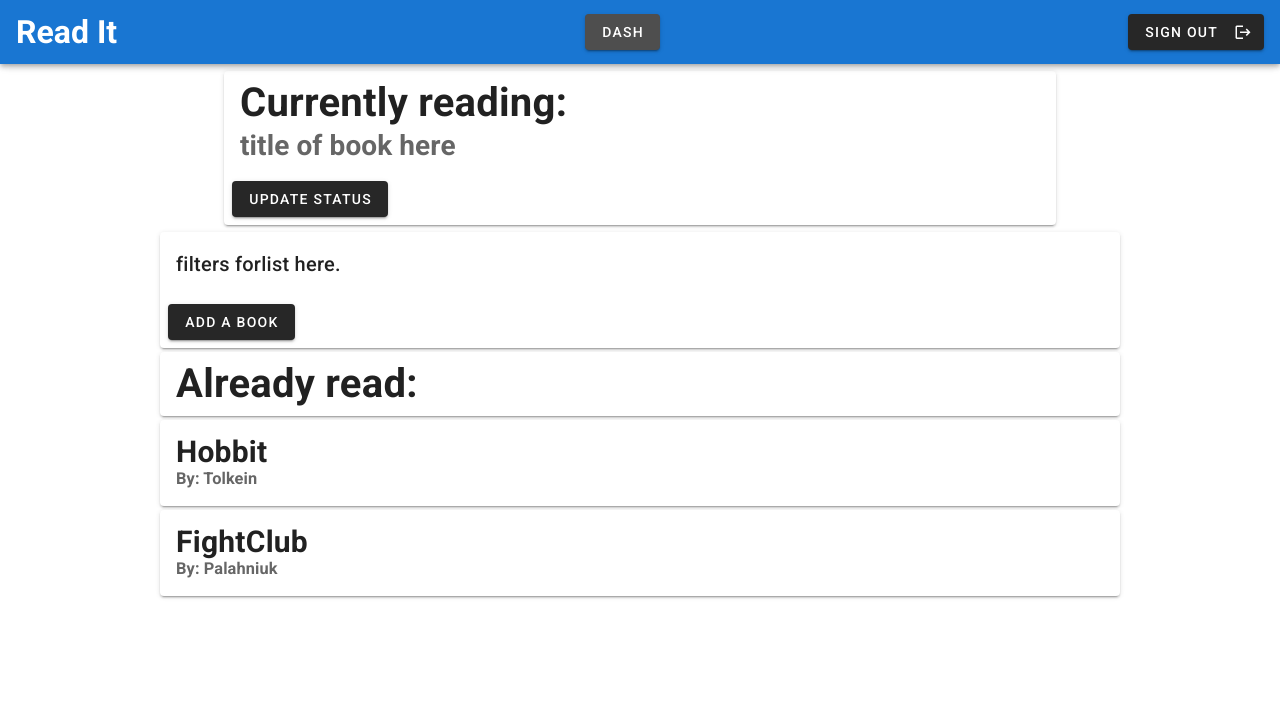
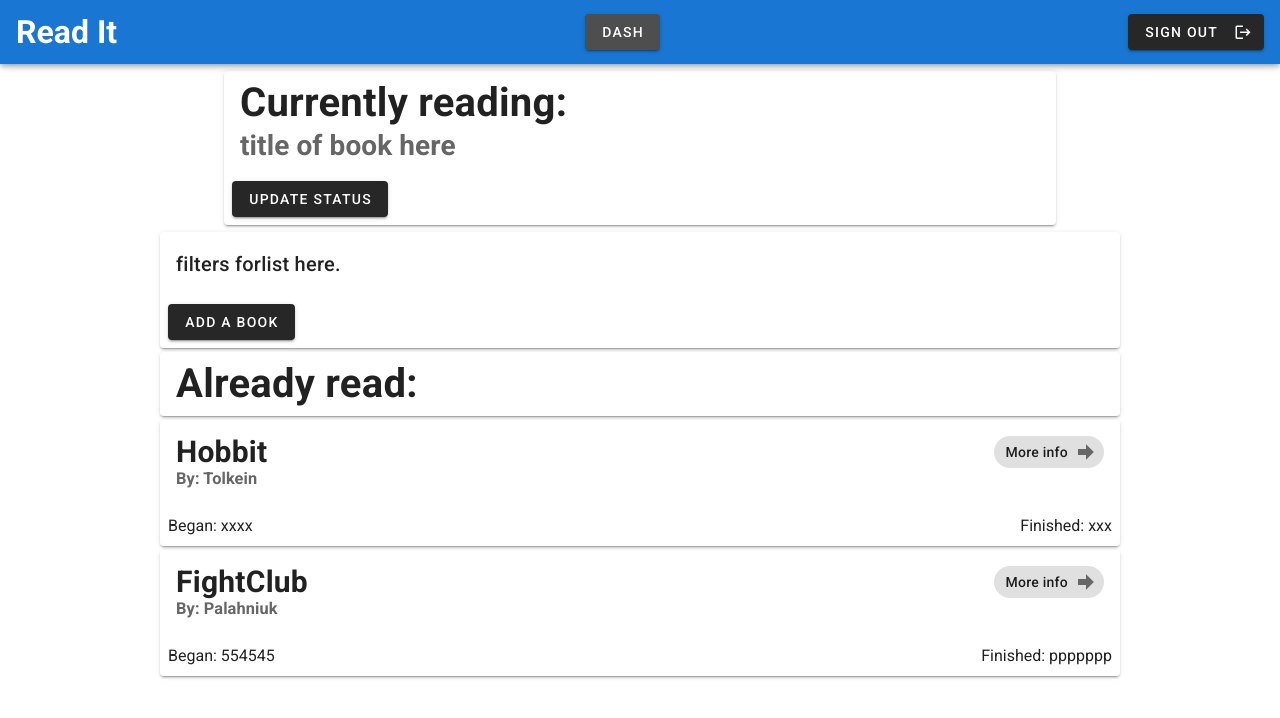
Before and after one commit to Holgermueller/HolgerMuellerWriter, a Vue app: page /dashboard in a window 1280 px wide. Shown: the top 718 px of the page. Built offline with nearby package versions, Linux system fonts and the light colour scheme.

Commit message:
added chip to book cards

```diff
--- a/src/components/DashComponents/AddABook.vue
+++ b/src/components/DashComponents/AddABook.vue
@@ -41,7 +41,7 @@
         </v-card-text>
 
         <v-card-actions>
-          <v-btn>Cancel</v-btn>
+          <v-btn @click="closeDialog">Cancel</v-btn>
           <v-spacer> </v-spacer>
           <v-btn @click.prevent="addBook">Add book</v-btn>
         </v-card-actions>
@@ -71,7 +71,9 @@ export default {
       this.dialog = false;
     },
 
-    addBook() {},
+    addBook() {
+      console.log(this.title, this.author);
+    },
   },
 };
 </script>
--- a/src/components/DashComponents/BooksRead.vue
+++ b/src/components/DashComponents/BooksRead.vue
@@ -13,11 +13,26 @@
         <h2>
           {{ book.title }}
         </h2>
+
+        <v-spacer></v-spacer>
+
+        <v-chip>
+          More info
+          <v-icon right>
+            mdi-arrow-right-bold
+          </v-icon>
+        </v-chip>
       </v-card-title>
 
       <v-card-subtitle>
         <h3>By: {{ book.author }}</h3>
       </v-card-subtitle>
+
+      <v-card-actions>
+        Began: {{ book.beganReading }}
+        <v-spacer></v-spacer>
+        Finished: {{ book.finished }}
+      </v-card-actions>
     </v-card>
   </div>
 </template>
```
